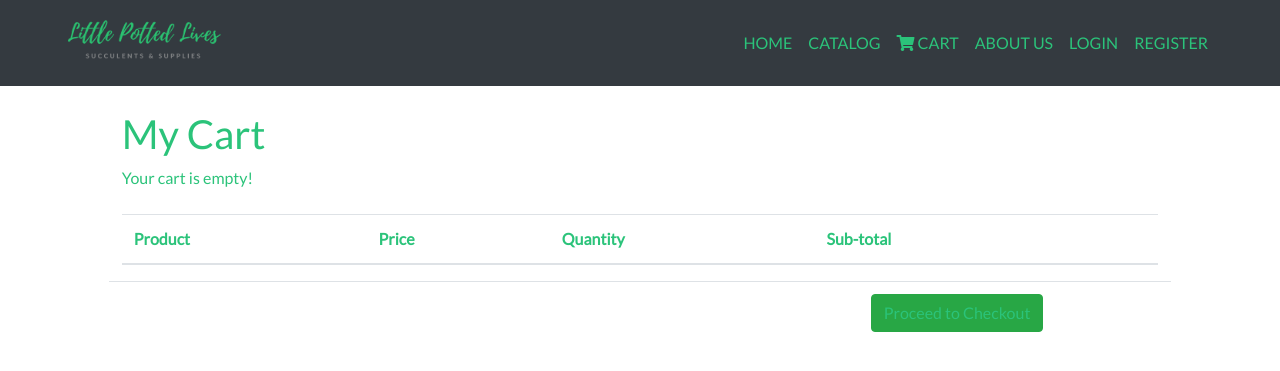
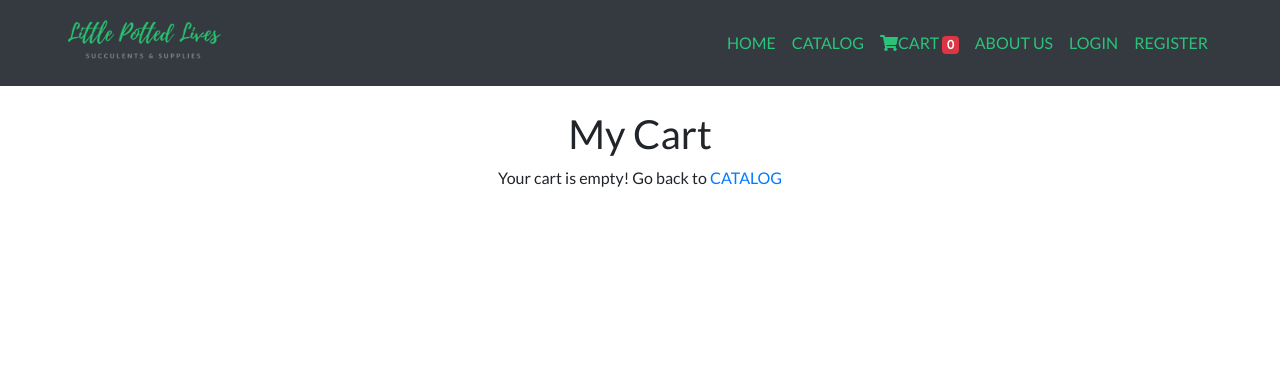
Before and after one commit to ag-ilustre/little-potted-friends-ecommerce, a PHP site: page /app/views/cart.php in a window 1280 px wide. Shown: the top 371 px of the page. Run offline with PHP 8.4, Linux system fonts and the light colour scheme; lists and menus that the app fills with data are empty; some libraries are stand-ins or nearby versions.

Commit message:
includes fix on cart, order summary

```diff
--- a/app/assets/css/style.css
+++ b/app/assets/css/style.css
@@ -1,7 +1,7 @@
 * {
 	/*background-color: #F7F7F7;*/
 	font-family: 'Lato', sans-serif;
-	color: rgba(43,195,122,1) !important;
+	/*color: rgba(43,195,122,1) !important;*/
 }
 
 /*@font-face {
@@ -27,6 +27,11 @@
 	height: 1rem;
 	font-family: 'Roboto', sans-serif;
 }*/
+
+#itemCount {
+	color: #F7F7F7 !important;
+	font-size: 0.9rem;
+}
 
 .nav-link:link {
 	color: rgba(43,195,122,1) !important;
--- a/app/assets/js/script.js
+++ b/app/assets/js/script.js
@@ -4,7 +4,7 @@
 
 // =================================== FUNCTIONS =================================== //
 
-
+//CATALOG
 function showCategories(categoryId){
 	$('#catalog-category-selected').html("");
 	$('#catalog-category-selected').html("CATEGORY " + categoryId);
@@ -23,28 +23,7 @@ function showCategories(categoryId){
 	});
 }
 
-function newAddToCart(productId){
-	var quantity = $("#addToCart").prev().val();
-	// alert(productId);
-	// console.log("Quantity: " + quantity);
-	// console.log("ProductId: " + productId);
-
-	$.ajax({
-	  url: "../controllers/add_to_cart.php",
-	  method: "POST",
-	  data:
-	    {
-	      productId: productId,
-	      quantity: quantity
-	    },
-	  dataType: "text",
-	    success: function(data){
-	      $('#cart').html(data);
-	    }
-	})
-}
-
-
+//CATALOG
 function sortPrice(order){
 	// alert(order);
 	$.ajax({
@@ -60,6 +39,94 @@ function sortPrice(order){
 	});
 }
 
+//CATALOG, CART
+function newAddToCart(id){
+	var quantity = $("#quantity" + id).val();
+	// alert(productId);
+	console.log("Quantity: " + quantity);
+	console.log("ProductId: " + id);
+
+	$.ajax({
+	  url: "../controllers/add_to_cart.php",
+	  method: "POST",
+	  data:
+	    {
+	      productId: id,
+	      quantity: quantity
+	    },
+	  dataType: "text",
+	    success: function(data){
+	      $('a[href="cart.php"]').html(data);
+	    }
+	})
+}
+
+
+//CART
+function loadCart(){
+	$.get("../controllers/load_cart.php",function(data){
+		$("#loadCart").html(data);
+	});
+}
+
+
+//CART - Change the no. of items and display the new subtotal
+function changeNoItems(id){
+	let items = $("#quantity" + id).val();
+	// console.log(items);
+	let price = $("#price" + id).text();
+	let newPrice = items * price;
+	$("#subTotal" + id).html(newPrice);
+
+	let a = [];
+	$(".sub-total").each(function(id){
+		a[id] = parseInt($(this).text());
+	});
+	// console.log(a);
+	let sum = 0;
+	$.each(a, function(index, value){
+		sum += value;
+	});
+	// console.log(sum);
+
+	$("#grandTotal").html(sum);
+
+
+	$.ajax({
+	  url: "../controllers/add_to_cart.php",
+	  method: "POST",
+	  data:
+	    {
+	      productId: id,
+	      quantity: items
+	    },
+	  dataType: "text",
+	    success: function(data){
+	    	$('a[href="cart.php"]').html(data);
+				loadCart();
+	    }
+	});
+
+}
+
+//CART
+function removeFromCart(id){
+	var ans = confirm("Are you sure?");
+	if(ans){
+		// alert("You answere YES!");
+		$.ajax({
+			url: "../controllers/remove_from_cart.php",
+			method: "POST",
+			data: {productId:id},
+			dataType: "text",
+			success: function(data){
+				$('a[href="cart.php"]').html(data);
+				loadCart();
+			}
+		});
+	}
+}
+//CART
 
 // =================================== CATALOG BUTTONS AND LINKS =================================== //
 
@@ -269,70 +336,12 @@ $("#btnLogin").click(()=>{
 
 // =================================== CART =================================== //
 
-function loadCart(){
-	$.get("../controllers/load_cart.php",function(data){
-		$("#loadCart").html(data);
-	});
-}
 
 $(document).ready(function(){
 	loadCart();
 });
 
-// Change the no. of items and display the new subtotal
-function changeNoItems(id){
-	let items = $("#quantity" + id).val();
-	// console.log(items);
-	let price = $("#price" + id).text();
-	let newPrice = items * price;
-	$("#subTotal" + id).html(newPrice);
 
-	let a = [];
-	$(".sub-total").each(function(id){
-		a[id] = parseInt($(this).text());
-	});
-	// console.log(a);
-	let sum = 0;
-	$.each(a, function(index, value){
-		sum += value;
-	});
-	// console.log(sum);
-
-	$("#grandTotal").html(sum);
-
-
-	$.ajax({
-	  url: "../controllers/add_to_cart.php",
-	  method: "POST",
-	  data:
-	    {
-	      productId: id,
-	      quantity: items
-	    },
-	  dataType: "text",
-	    success: function(data){
-	    	loadCart();
-	    }
-	})
-
-}
-
-function removeFromCart(id){
-	var ans = confirm("Are you sure?");
-	if(ans){
-		// alert("You answere YES!");
-		$.ajax({
-			url: "../controllers/remove_from_cart.php",
-			method: "POST",
-			data: {productId:id},
-			dataType: "text",
-			success: function(data){
-				$('a[href="cart.php"]').html(data);
-				loadCart();
-			}
-		});
-	}
-}
 
 // =================================== CHECKOUT =================================== //
 
@@ -341,7 +350,7 @@ $(document).on("click","#btnCheckOut",()=>{
 
 	$("#orderSummary").text(totalOrder);
 
-	changeNoItems(id)
+
 
 // 	// let grandTotal = $("#grandTotal").val;
 
--- a/app/controllers/add_to_cart.php
+++ b/app/controllers/add_to_cart.php
@@ -9,6 +9,6 @@ $_SESSION["cart"][$id] = $quantity;
 
 $_SESSION["item_count"] = array_sum($_SESSION["cart"]);
 
-echo "<span class='badge badge-success'>". $_SESSION['item_count'] ."</span>";
+echo "<i class='fas fa-shopping-cart'></i>CART <span class='badge badge-danger' id='itemCount'>". $_SESSION['item_count'] ."</span>";
 
 ?>
--- a/app/controllers/load_cart.php
+++ b/app/controllers/load_cart.php
@@ -3,25 +3,26 @@
 
 <?php
 
+  include 'connect.php';
 
-  include 'connect.php';
-  $data ='
-           <table class="table table-hover">
+  if(!isset($_SESSION["item_count"])) {
+    $grand_total = 0;
+    $data = "Your cart is empty! Go back to <a href='../views/catalog.php'>CATALOG</a>";
+  } elseif ($_SESSION["item_count"] == 0) {
+    $grand_total = 0;
+    $data = "Your cart is empty! Go back to <a href='../views/catalog.php'>CATALOG</a>";
+  } else {
+    $data = "<table class='table table-hover'>
       <thead>
         <tr>
-                 <th scope="col">Product</th>
-                 <th scope="col">Price</th>
-                 <th scope="col">Quantity</th>
-                 <th scope="col">Sub-total</th>
-                 <th scope="col"></th>
+          <th width='30%'>Product</th>
+          <th width='15%'>Price</th>
+          <th width='20%'>Quantity</th>
+          <th width='25%'>Sub-total</th>
+          <th width='10%'> </th>
         </tr>
       </thead>
-             <tbody>
-    ';
-
-  if(!isset($_SESSION["item_count"])){
-    echo "Your cart is empty!<br><br>";
-  } else {
+      <tbody>";
 
    $grand_total = 0;
     foreach($_SESSION['cart'] as $id => $quantity) {
@@ -37,32 +38,29 @@
                            $subTotal = $quantity * $price;
                            $grand_total += $subTotal;
 
-                          $_SESSION['total'] = $grand_total;
+                            $_SESSION["total"] = $grand_total;
 
                            $data .=
                              "<tr>
                                  <td><img src='$row[img_path]' width='25%' height='25%'> $name</td>
                                  <td id='price$id'> $price</td>
-                               <td><input type='number' class ='form-control' value ='$quantity' id='quantity$id'  min='1' size='5' onchange = changeNoItems($id)></td>
+                                 <td><input type='number' class ='form-control' value ='$quantity' id='quantity$id'  min='1' onchange = changeNoItems($id)></td>
                                  <td class='sub-total' id='subTotal$id'>$subTotal</td>
-                               <td><button class='btn btn-danger' onclick='removeFromCart($id)'>Remove</button></td>
+                                 <td><button class='btn btn-danger' onclick='removeFromCart($id)'><i class='fas fa-trash-alt'></i></button></td>
                              </tr>";
                        }
                    }
     }
 
     $data .="<tr>
-            <td colspan=4><h5 align='right'>Total: &#x20B1; <span id='grandTotal'>$grand_total </span><h5></td>
-            <td></td>
+              <td colspan='5' class='text-center'><h5>TOTAL: &#x20B1; <span id='grandTotal'>$grand_total </span><h5></td>
+            </tr>
+            <tr>
+              <td colspan='5' class='text-center'><a class='btn btn-primary' id='btnCheckOut' href='../views/checkout.php'>Proceed to Checkout</a></td>
             </tr>
             </tbody></table>";
+
   }
 
   echo $data;
-
 ?>
-
-<script>
-
-
-</script>
--- a/app/controllers/place_order.php
+++ b/app/controllers/place_order.php
@@ -0,0 +1,2 @@
+<!-- INSERT final orders-->
+<!-- generate trans num -->
--- a/app/controllers/remove_from_cart.php
+++ b/app/controllers/remove_from_cart.php
@@ -9,5 +9,5 @@ unset($_SESSION["cart"][$id]);
 
 $_SESSION["item_count"] = array_sum($_SESSION["cart"]);
 
-echo "<i class='fas fa-shopping-cart'></i> CART <span class='badge badge-success'>". $_SESSION['item_count'] ."</span>";
+echo "<i class='fas fa-shopping-cart'></i>CART <span class='badge badge-danger' id='itemCount'>". $_SESSION['item_count'] ."</span>";
 ?>
--- a/app/partials/header.php
+++ b/app/partials/header.php
@@ -44,12 +44,12 @@
           <li class="nav-item">
             <a class="nav-link" href="cart.php" id="nav-cart">
 
-              <i class="fas fa-shopping-cart"></i> CART
+              <!-- <i class="fas fa-shopping-cart"></i> CART  -->
               <?php
                 if(isset($_SESSION["item_count"])){
-                  echo "<span class='badge badge-success'>". $_SESSION['item_count'] ."</span>";
+                  echo "<i class='fas fa-shopping-cart'></i>CART <span class='badge badge-danger' id='itemCount'>". $_SESSION['item_count'] ."</span>";
                 } else {
-                  echo "<span id='cart'></span> ";
+                  echo "<i class='fas fa-shopping-cart'></i>CART <span class='badge badge-danger'><span id='cart'>0</span>";
                 }
               ?>
               <span class="sr-only">(current)</span>
--- a/app/views/cart.php
+++ b/app/views/cart.php
@@ -1,25 +1,13 @@
 <?php require_once '../partials/header.php'; ?>
 
 
-<div class='container>
+<div class='container'>
 	<div class='row'>
-		<div class='col-lg-10 mx-auto' id='loadCart'>
+		<div class='col-lg-10 col-md-12 col-sm-12 mx-auto text-center' id='loadCart'>
 
 
-		</div>
-	</div>
-	<div class='row'>
-	  <div class='col-lg-10 mx-auto text-right'>
-		  <table class='table table-hover'>
-		  	<tbody>
-			  	<tr>
-    				<td colspan='4'><a class='btn btn-success' id='btnCheckOut' href='checkout.php' onclick="">Proceed to Checkout</a><h4></td>
-   					<td></td>
-  				</tr>
-					</tbody>
-				</table>
 
-  	</div>
+	  	</div>
 	</div>
 </div>
 
--- /dev/null
+++ b/app/views/confirmation_page.php
@@ -0,0 +1 @@
+<!-- TRANS NUM  to echo sa Confirmation Page -->
```
Also changed, not shown: app/views/checkout.php (+54 -5 lines). Lines whose indentation alone changed are shown as unchanged.
